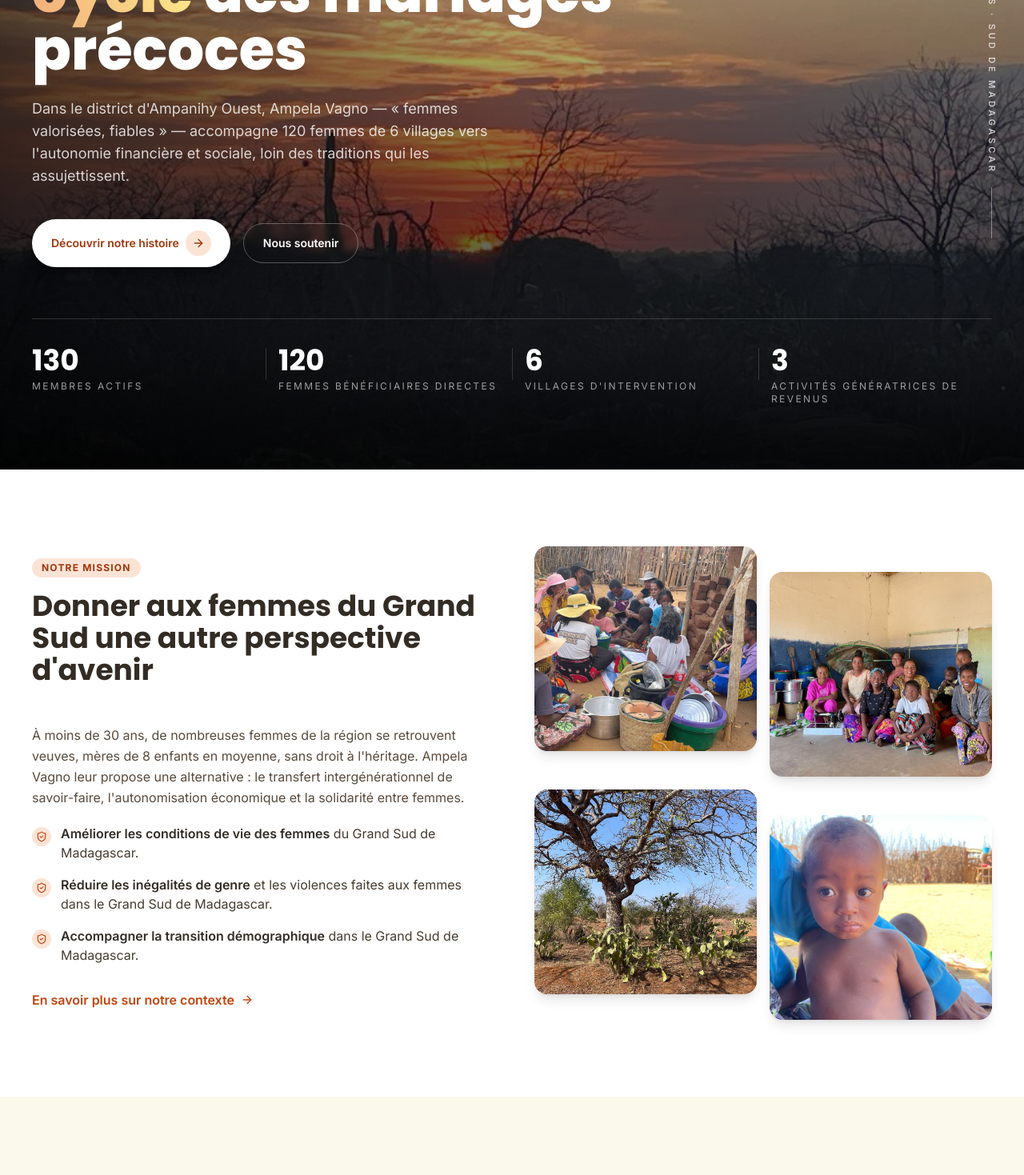
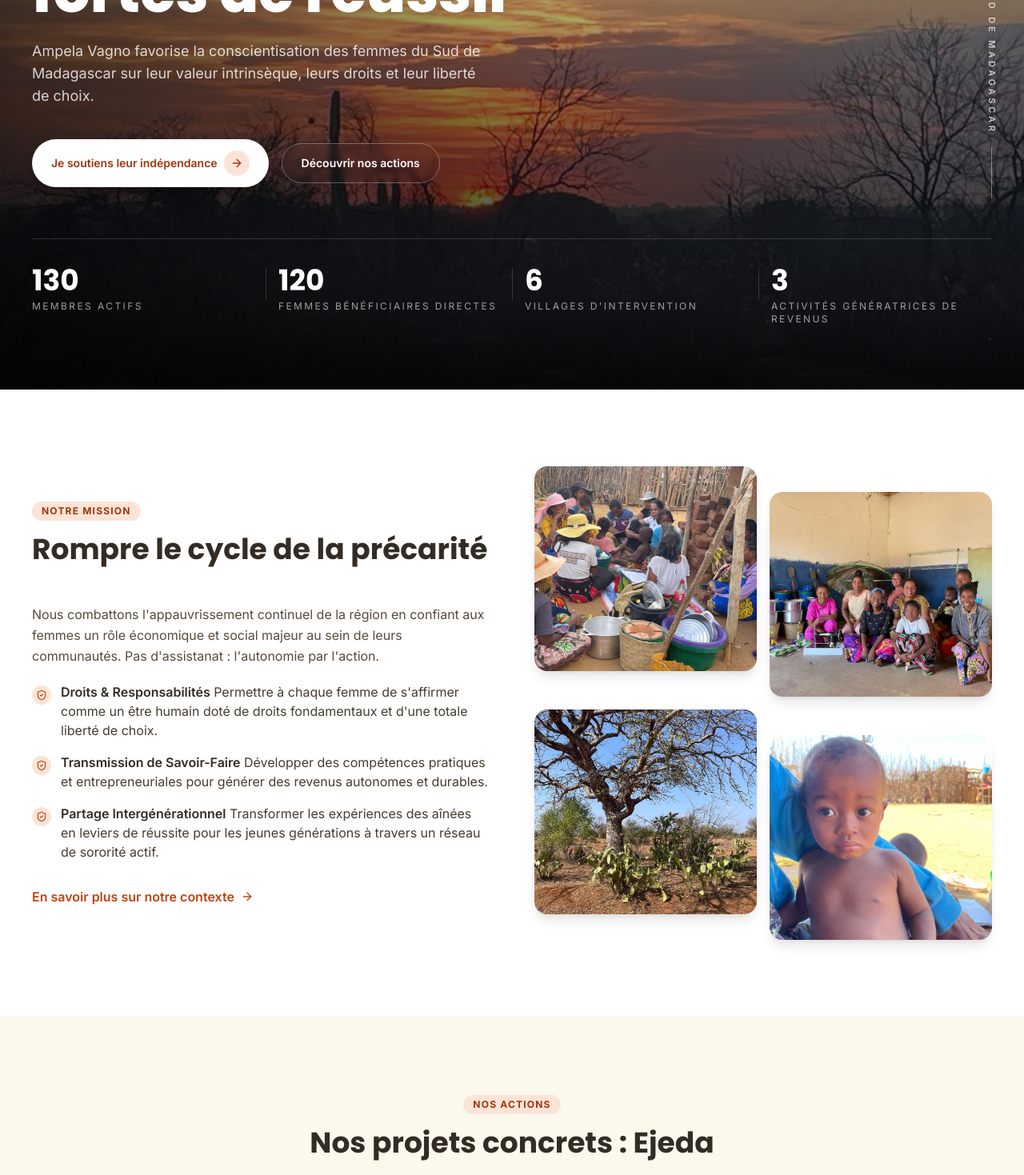
Before and after one commit to AMPELA-VAGNO/Ampela-vagno, a React (Vite) app: page / in a window 1280 px wide. Shown: the part 400-1869 px from the top of the page at 80% size. Built offline with nearby package versions, Linux system fonts and the light colour scheme.

Commit message:
court modif

```diff
--- a/src/components/DonateBanner.tsx
+++ b/src/components/DonateBanner.tsx
@@ -15,11 +15,14 @@ export default function DonateBanner() {
       </div>
       <div className="container-custom relative z-10 py-16 md:py-20 text-center">
         <h2 className="font-display font-bold text-2xl md:text-4xl text-white max-w-2xl mx-auto leading-tight">
-          Chaque geste compte pour faire bouger les lignes
+          Passez à l'action
         </h2>
         <p className="mt-4 text-white/90 max-w-xl mx-auto">
-          Votre contribution compte pour faire changer les mentalités et les
-          comportements dans le Grand Sud de Madagascar.
+          Parce que les femmes du Sud de Madagascar méritent de choisir leur
+          vie et d'être actrices de leur avenir. Chaque don ou partenariat
+          permet de financer les infrastructures de transformation, les
+          ateliers de conscientisation et le transfert de compétences sur le
+          terrain.
         </p>
         <div className="mt-8 flex flex-wrap gap-4 justify-center">
           <Link
@@ -27,7 +30,7 @@ export default function DonateBanner() {
             className="btn-primary bg-white !text-terracotta-700 hover:bg-savane-50"
             style={{ backgroundColor: "white", color: "#9e360d" }}
           >
-            Je fais un don
+            Faire un don maintenant
             <ArrowRight size={16} />
           </Link>
           <Link
--- a/src/components/home/AgrSection.tsx
+++ b/src/components/home/AgrSection.tsx
@@ -1,6 +1,14 @@
 import type { ElementType } from "react";
 import { Link } from "react-router-dom";
-import { ArrowRight, HeartHandshake, Scissors, ChefHat, Shirt } from "lucide-react";
+import {
+  ArrowRight,
+  ChefHat,
+  GraduationCap,
+  HeartHandshake,
+  Scissors,
+  Shirt,
+  Tractor,
+} from "lucide-react";
 import SectionHeading from "../SectionHeading";
 
 type AgrItem = {
@@ -11,24 +19,36 @@ type AgrItem = {
 
 type AgrSectionProps = {
   items: AgrItem[];
+  title?: string;
+  description?: string;
 };
 
 const iconMap: Record<string, ElementType> = {
   scissors: Scissors,
   "chef-hat": ChefHat,
   shirt: Shirt,
+  tractor: Tractor,
+  "graduation-cap": GraduationCap,
 };
 
-export default function AgrSection({ items }: AgrSectionProps) {
+export default function AgrSection({
+  items,
+  title = "3 Activités Génératrices de Revenus",
+  description = "Identifiées par les femmes elles-mêmes lors des ateliers de sensibilisation dans les 6 villages cibles.",
+}: AgrSectionProps) {
   return (
     <section className="section-padding bg-savane-50">
       <div className="container-custom">
         <SectionHeading
           eyebrow="Nos actions"
-          title="3 Activités Génératrices de Revenus"
-          description="Identifiées par les femmes elles-mêmes lors des ateliers de sensibilisation dans les 6 villages cibles."
+          title={title}
+          description={description}
         />
-        <div className="grid md:grid-cols-3 gap-6">
+        <div
+          className={`grid gap-6 ${
+            items.length === 2 ? "md:grid-cols-2" : "md:grid-cols-3"
+          }`}
+        >
           {items.map((item) => {
             const Icon = iconMap[item.icon] ?? HeartHandshake;
             return (
--- a/src/pages/Home.tsx
+++ b/src/pages/Home.tsx
@@ -9,8 +9,6 @@ import VisionSection from "../components/home/VisionSection";
 import { images } from "../data/images";
 import {
   chiffresCles,
-  objectifsSpecifiques,
-  agr,
   zoneIntervention,
   versChangementDurable,
 } from "../data/content";
@@ -20,19 +18,35 @@ export default function Home() {
     <div>
       <HeroSection
         badge="Association Ampela Vagno · Grand Sud de Madagascar"
-        title="Autonomiser les femmes,"
-        highlight="briser le cycle"
-        subtitle="des mariages précoces"
-        description="Dans le district d'Ampanihy Ouest, Ampela Vagno — « femmes valorisées, fiables » — accompagne 120 femmes de 6 villages vers l'autonomie financière et sociale, loin des traditions qui les assujettissent."
-        primaryLink={{ to: "/qui-sommes-nous", label: "Découvrir notre histoire" }}
-        secondaryLink={{ to: "/nous-soutenir", label: "Nous soutenir" }}
+        title="Les femmes sont libres"
+        highlight="de choisir"
+        subtitle="— fortes de réussir"
+        description="Ampela Vagno favorise la conscientisation des femmes du Sud de Madagascar sur leur valeur intrinsèque, leurs droits et leur liberté de choix."
+        primaryLink={{ to: "/nous-soutenir", label: "Je soutiens leur indépendance" }}
+        secondaryLink={{ to: "/nos-actions", label: "Découvrir nos actions" }}
         stats={chiffresCles}
       />
 
       <MissionSection
-        title="Donner aux femmes du Grand Sud une autre perspective d'avenir"
-        description="À moins de 30 ans, de nombreuses femmes de la région se retrouvent veuves, mères de 8 enfants en moyenne, sans droit à l'héritage. Ampela Vagno leur propose une alternative : le transfert intergénérationnel de savoir-faire, l'autonomisation économique et la solidarité entre femmes."
-        objectives={objectifsSpecifiques}
+        title="Rompre le cycle de la précarité"
+        description="Nous combattons l'appauvrissement continuel de la région en confiant aux femmes un rôle économique et social majeur au sein de leurs communautés. Pas d'assistanat : l'autonomie par l'action."
+        objectives={[
+          {
+            titre: "Droits & Responsabilités",
+            description:
+              "Permettre à chaque femme de s'affirmer comme un être humain doté de droits fondamentaux et d'une totale liberté de choix.",
+          },
+          {
+            titre: "Transmission de Savoir-Faire",
+            description:
+              "Développer des compétences pratiques et entrepreneuriales pour générer des revenus autonomes et durables.",
+          },
+          {
+            titre: "Partage Intergénérationnel",
+            description:
+              "Transformer les expériences des aînées en leviers de réussite pour les jeunes générations à travers un réseau de sororité actif.",
+          },
+        ]}
         primaryImage={images.groupeFemmesAtelier}
         secondaryImage={images.groupeCouture}
         tertiaryImage={images.paysageBaobabCactus}
@@ -40,7 +54,24 @@ export default function Home() {
         linkTo="/qui-sommes-nous"
       />
 
-      <AgrSection items={agr} />
+      <AgrSection
+        title="Nos projets concrets : Ejeda"
+        description="Notre déploiement sur le terrain cible des communes clés comme Ejeda, dans la région Atsimo Andrefana, pour initier une dynamique d'inclusion économique directe."
+        items={[
+          {
+            nom: "Mécanisation et transformation locale",
+            icon: "tractor",
+            description:
+              "Implantation d'outils de production, comme des broyeurs à canne à sucre, gérés par les communautés locales.",
+          },
+          {
+            nom: "Digitalisation & Éducation",
+            icon: "graduation-cap",
+            description:
+              "Formations de base aux technologies de l'information et de la communication (TIC), avec un accompagnement vers l'insertion professionnelle numérique.",
+          },
+        ]}
+      />
 
       <ZoneInterventionSection
         region={zoneIntervention.region}
```
